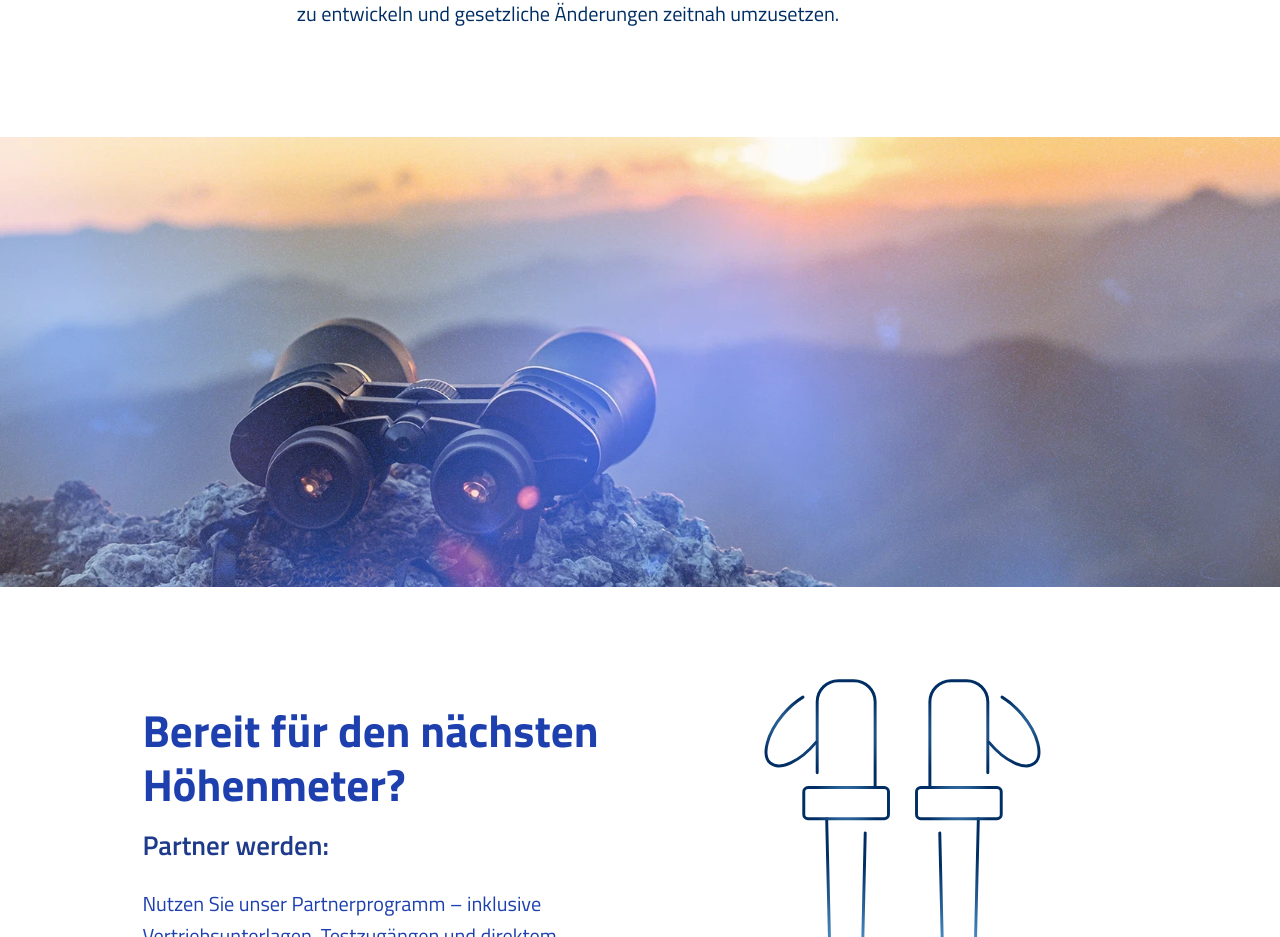
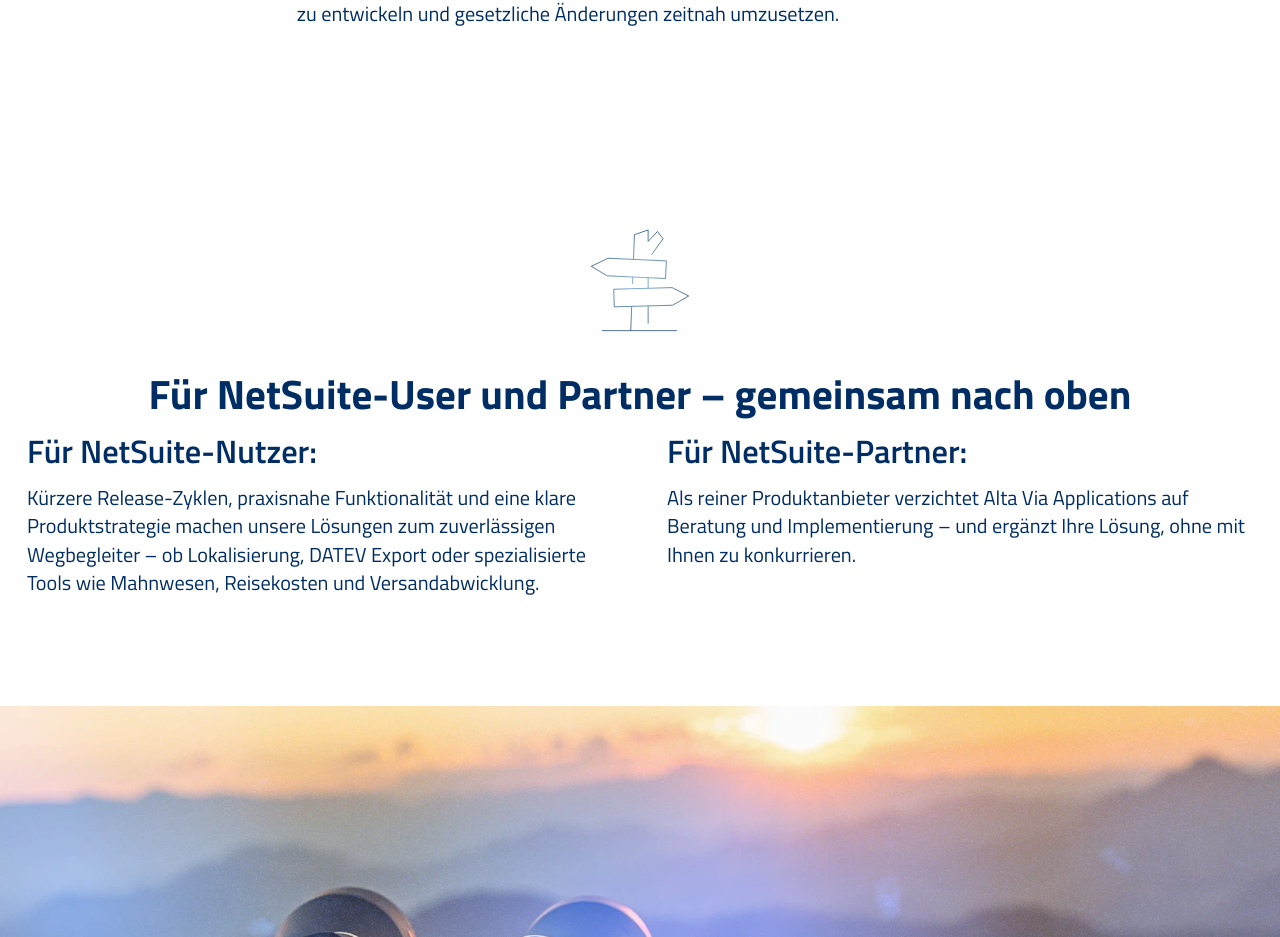
Before and after one commit to Altavia-web/altaviaa.ai, a Next.js app: page / in a window 1280 px wide. Shown: the part 3928-4865 px from the top of the page. Built offline with nearby package versions, Linux system fonts and the light colour scheme.

Commit message:
section netsuite

```diff
--- a/app/page.tsx
+++ b/app/page.tsx
@@ -5,6 +5,7 @@
 import HomeLokalisierung from "@/components/sections/home/home-lokalisierung";
 import HomeDatev from "@/components/sections/home/home-datev";
 import HomeCompliance from "@/components/sections/home/home-compliance";
+import HomePartners from "@/components/sections/home/home-partners";
 
 export default function Home() {
   return (
@@ -15,6 +16,7 @@
       <HomeLokalisierung />
       <HomeDatev />
       <HomeCompliance />
+      <HomePartners />
       <Footer />
     </div>
   );
--- a/components/sections/home/home-partners.tsx
+++ b/components/sections/home/home-partners.tsx
@@ -2,99 +2,47 @@
 
 export default function HomePartners() {
   return (
-    <section className="py-16 px-6" style={{backgroundColor: 'var(--color-ice-blue)'}}>
-      <div className="max-w-6xl mx-auto">
-        <h2 className="text-3xl md:text-4xl font-bold mb-12 text-gray-900 text-center leading-tight">
+    <section className="py-16 lg:py-20 px-6" style={{ background: 'var(--gradient-sky-to-ice)' }}>
+      <div className="max-w-6xl mx-auto text-center">
+
+        {/* SVG Icon */}
+        <div className="mb-8">
+          <img
+            src="/images/AVA_Sign_Grad.svg"
+            alt="Wegweiser Icon"
+            className="w-20 h-20 lg:w-24 lg:h-24 mx-auto"
+          />
+        </div>
+
+        {/* Hauptüberschrift */}
+        <h2 className="text-3xl lg:text-4xl font-bold mb-12 leading-tight" style={{ color: '#002e64' }}>
           Für NetSuite-User und Partner – gemeinsam nach oben
         </h2>
 
-        <div className="grid grid-cols-1 lg:grid-cols-2 gap-12 mb-12">
-          <div className="bg-white rounded-2xl p-8 shadow-lg">
-            <div className="flex items-center mb-6">
-              <div className="w-12 h-12 bg-blue-600 rounded-lg flex items-center justify-center mr-4">
-                <svg className="w-6 h-6 text-white" fill="none" stroke="currentColor" viewBox="0 0 24 24">
-                  <path strokeLinecap="round" strokeLinejoin="round" strokeWidth={2} d="M16 7a4 4 0 11-8 0 4 4 0 018 0zM12 14a7 7 0 00-7 7h14a7 7 0 00-7-7z" />
-                </svg>
-              </div>
-              <h3 className="text-2xl font-semibold text-gray-900">Für NetSuite-Nutzer</h3>
-            </div>
-            <p className="text-lg text-gray-700 mb-6 leading-relaxed">
-              Erweitern Sie Ihre NetSuite-Installation um die notwendigen deutschen Lokalisierungsfunktionen.
-              Unsere Tools integrieren sich nahtlos in Ihre bestehende Umgebung und sorgen für sofortige
-              Compliance-Konformität.
+        {/* Two-Column Grid */}
+        <div className="grid grid-cols-1 lg:grid-cols-2 gap-12">
+
+          {/* Linke Spalte - NetSuite-Nutzer */}
+          <div className="text-left">
+            <h3 className="text-xl lg:text-2xl font-semibold mb-6" style={{ color: '#002e64' }}>
+              Für NetSuite-Nutzer:
+            </h3>
+            <p className="text-lg leading-relaxed" style={{ color: '#002e64' }}>
+              Kürzere Release-Zyklen, praxisnahe Funktionalität und eine klare Produktstrategie
+              machen unsere Lösungen zum zuverlässigen Wegbegleiter – ob Lokalisierung, DATEV Export
+              oder spezialisierte Tools wie Mahnwesen, Reisekosten und Versandabwicklung.
             </p>
-            <ul className="space-y-3 text-gray-700">
-              <li className="flex items-start">
-                <span className="text-blue-600 mr-3">•</span>
-                Sofortige deutsche Steuerberechnung
-              </li>
-              <li className="flex items-start">
-                <span className="text-blue-600 mr-3">•</span>
-                Automatisierte DATEV-Integration
-              </li>
-              <li className="flex items-start">
-                <span className="text-blue-600 mr-3">•</span>
-                GoBD-konforme Buchungslogik
-              </li>
-              <li className="flex items-start">
-                <span className="text-blue-600 mr-3">•</span>
-                Kontinuierliche Updates und Support
-              </li>
-            </ul>
           </div>
 
-          <div className="bg-white rounded-2xl p-8 shadow-lg">
-            <div className="flex items-center mb-6">
-              <div className="w-12 h-12 bg-blue-600 rounded-lg flex items-center justify-center mr-4">
-                <svg className="w-6 h-6 text-white" fill="none" stroke="currentColor" viewBox="0 0 24 24">
-                  <path strokeLinecap="round" strokeLinejoin="round" strokeWidth={2} d="M17 20h5v-2a3 3 0 00-5.356-1.857M17 20H7m10 0v-2c0-.656-.126-1.283-.356-1.857M7 20H2v-2a3 3 0 015.356-1.857M7 20v-2c0-.656.126-1.283.356-1.857m0 0a5.002 5.002 0 019.288 0M15 7a3 3 0 11-6 0 3 3 0 016 0zm6 3a2 2 0 11-4 0 2 2 0 014 0zM7 10a2 2 0 11-4 0 2 2 0 014 0z" />
-                </svg>
-              </div>
-              <h3 className="text-2xl font-semibold text-gray-900">Für NetSuite-Partner</h3>
-            </div>
-            <p className="text-lg text-gray-700 mb-6 leading-relaxed">
-              Erweitern Sie Ihr Angebot um professionelle deutsche Lokalisierungslösungen.
-              Nutzen Sie unser Partnerprogramm mit umfassenden Vertriebsunterlagen, Testzugängen
-              und direktem technischen Support.
+          {/* Rechte Spalte - NetSuite-Partner */}
+          <div className="text-left">
+            <h3 className="text-xl lg:text-2xl font-semibold mb-6" style={{ color: '#002e64' }}>
+              Für NetSuite-Partner:
+            </h3>
+            <p className="text-lg leading-relaxed" style={{ color: '#002e64' }}>
+              Als reiner Produktanbieter verzichtet Alta Via Applications auf Beratung und
+              Implementierung – und ergänzt Ihre Lösung, ohne mit Ihnen zu konkurrieren.
             </p>
-            <ul className="space-y-3 text-gray-700">
-              <li className="flex items-start">
-                <span className="text-blue-600 mr-3">•</span>
-                Vollständige Vertriebsunterlagen
-              </li>
-              <li className="flex items-start">
-                <span className="text-blue-600 mr-3">•</span>
-                Demo- und Testzugänge
-              </li>
-              <li className="flex items-start">
-                <span className="text-blue-600 mr-3">•</span>
-                Technischer Support und Schulungen
-              </li>
-              <li className="flex items-start">
-                <span className="text-blue-600 mr-3">•</span>
-                Attraktive Partnerkonditionen
-              </li>
-            </ul>
-          </div>
-        </div>
-
-        <div className="bg-gradient-to-r from-blue-50 to-blue-100 rounded-2xl p-8 text-center">
-          <div className="max-w-3xl mx-auto">
-            <div className="flex items-center justify-center mb-6">
-              <div className="w-16 h-16 bg-white rounded-full flex items-center justify-center mr-4 shadow-md">
-                <svg className="w-8 h-8 text-blue-600" fill="none" stroke="currentColor" viewBox="0 0 24 24">
-                  <path strokeLinecap="round" strokeLinejoin="round" strokeWidth={2} d="M7 8h10m0 0V6a2 2 0 00-2-2H9a2 2 0 00-2 2v2m10 0v10a2 2 0 01-2 2H9a2 2 0 01-2-2V8m0 0V6a2 2 0 012-2h6a2 2 0 012 2v2" />
-                </svg>
-              </div>
-            </div>
-            <blockquote className="text-xl italic text-gray-700 mb-4">
-              &ldquo;Die Zusammenarbeit mit Alta Via Applications hat uns ermöglicht, unseren Kunden
-              eine vollständige deutsche NetSuite-Lokalisierung anzubieten. Die Tools sind robust,
-              die Dokumentation umfassend und der Support hervorragend.&rdquo;
-            </blockquote>
-            <cite className="text-gray-600 font-semibold">
-              – Peter von Zimmermann, NetSuite Partner
-            </cite>
           </div>
         </div>
       </div>
```
Also changed, not shown: public/images/AVA_Sign_Grad.svg (added).
